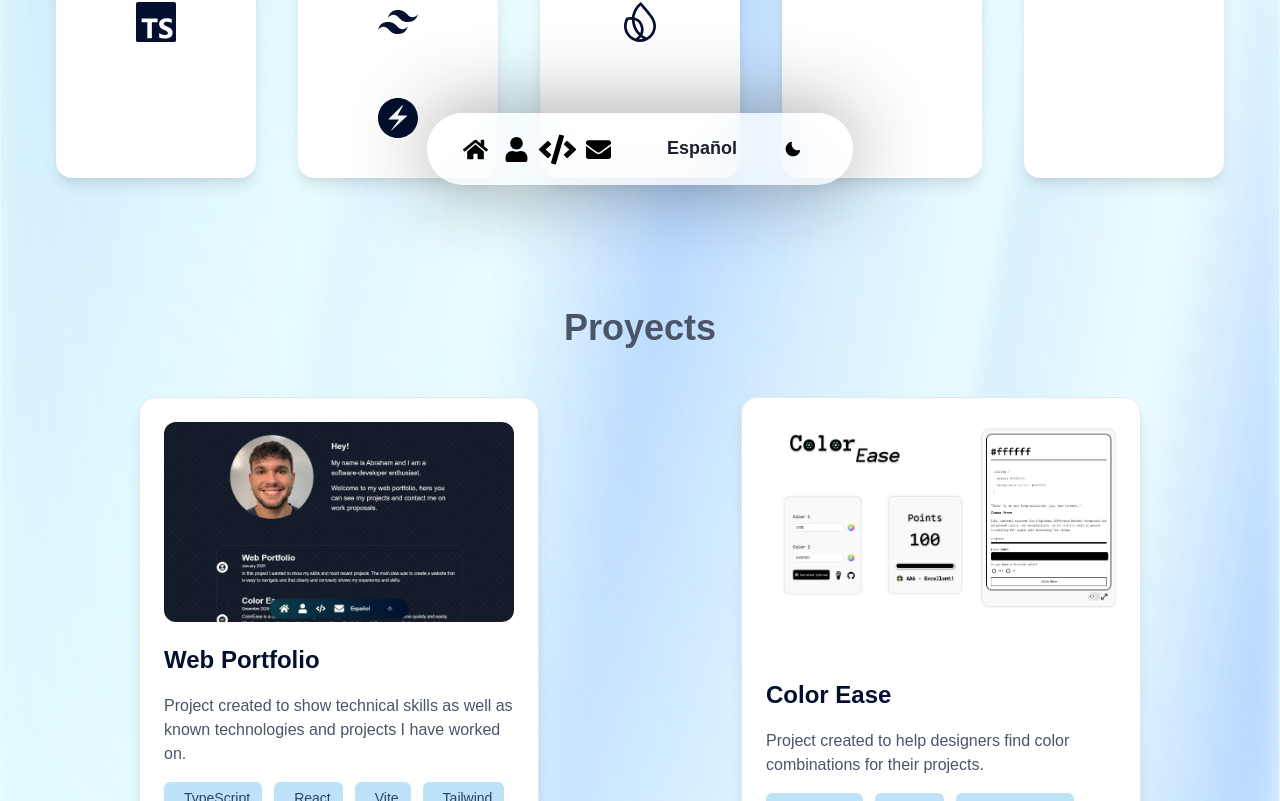
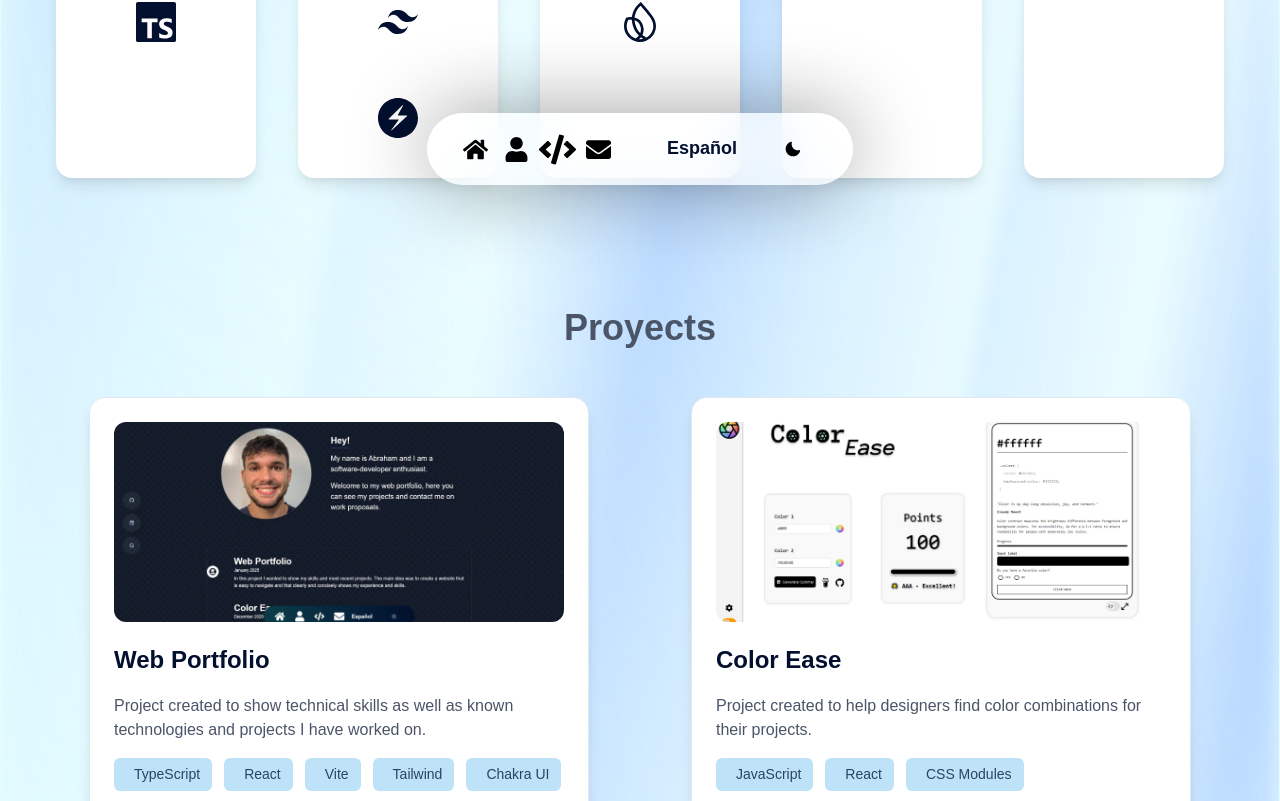
Before and after one commit to abrahammordev/Portfolio, a React (Vite) app: page /projects in a window 1280 px wide. Shown: the part 599-1400 px from the top of the page. Built offline with nearby package versions, Linux system fonts and the light colour scheme.

Commit message:
Enhance TimeLine component with additional project entry; update LanguageSwitch button color for better visibility; adjust Navbar button hover state; increase ProjectCard max width for improved layout.

```diff
--- a/src/components/AboutComponents/TimeLine.tsx
+++ b/src/components/AboutComponents/TimeLine.tsx
@@ -39,6 +39,7 @@ const TimeLine: React.FC = () => {
       description: t("TimeLineIntroDescription"),
       button: false,
     },
+
     {
       icon: <FaTasks size={16} />,
       title: t("TimeLineProject4"),
--- a/src/components/GlobalComponents/LanguageSwitch.tsx
+++ b/src/components/GlobalComponents/LanguageSwitch.tsx
@@ -1,15 +1,16 @@
 import { useTranslation } from 'react-i18next';
-import { Button } from '@chakra-ui/react';
+import { Button, useColorModeValue } from '@chakra-ui/react';
 
 const LanguageSwitch: React.FC = () => {
     const { i18n } = useTranslation();
+    const textColor = useColorModeValue("brand.600", "brand.50");
     const toggleLanguage = () => {
         const newLang = i18n.language === 'es' ? 'en' : 'es';
         i18n.changeLanguage(newLang);
     };
 
     return (
-        <Button onClick={toggleLanguage} size={"lg"} bg="transparent">
+        <Button onClick={toggleLanguage} size={"lg"} bg="transparent" color={textColor} _hover={{ bg: "brand.letter-light", color: "brand.letter-dark" }} _active={{ bg: "brand.letter-light", color: "brand.letter-dark" }}>
             {i18n.language === "es" ? "English" : "Español"}
         </Button>
     );
--- a/src/components/GlobalComponents/Navbar.tsx
+++ b/src/components/GlobalComponents/Navbar.tsx
@@ -148,6 +148,10 @@ const Navbar: React.FC = () => {
             bg="transparent"
             color={colorMode === "dark" ? "white" : "brand.100"}
             size={["sm", "md"]}
+            _hover={{
+              bg: colorMode === "dark" ? "brand.100" : "brand.100",
+            }}
+
           >
             {colorMode === "dark" ? <SunIcon color="white" /> : <MoonIcon color="black" />}
           </Button>
--- a/src/components/ProjectsComponents/ProjectCard.tsx
+++ b/src/components/ProjectsComponents/ProjectCard.tsx
@@ -28,7 +28,7 @@ const ProjectCard = ({ title, description, technologies, imageUrl, projectUrl }:
                 boxShadow: "2xl",
                 transform: "scale(1.03)",
             }}
-            maxW={{ base: "100%", sm: "400px" }}
+            maxW={{ base: "100%", sm: "500px" }}
             mx="auto"
             whileHover={{ scale: 1.05 }}
             flexDirection={"column"}
```
